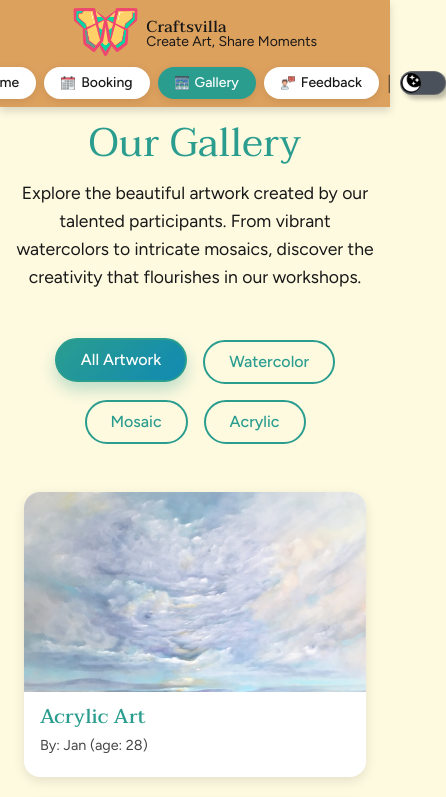
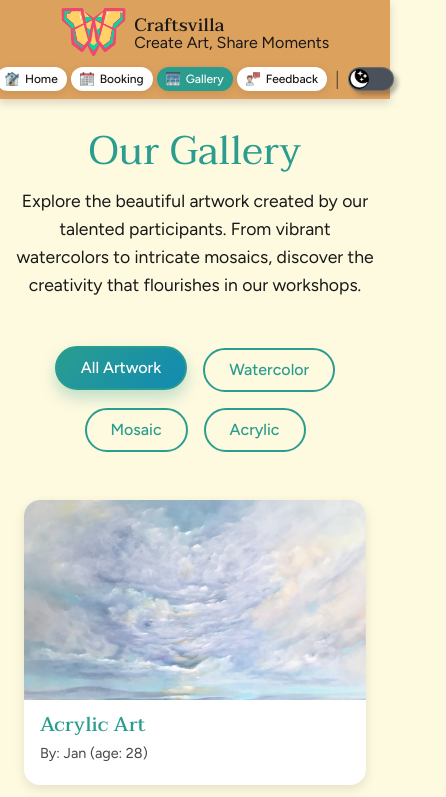
Before and after one commit to elm042025/Crafstvilla, a plain HTML site: page gallery.html in a window 390 px wide. Shown: the top 797 px of the page, 446 px wide, since content can reach past the window. Drawn offline with Linux system fonts and the light colour scheme.

Commit message:
Add dark theme support and enhance mobile responsiveness across stylesheets

```diff
--- a/booking.css
+++ b/booking.css
@@ -32,6 +32,13 @@ body {
    height: 100%;
    width: 100%;
 }
+
+/*! ----- body dark theme -----  */
+body.dark {
+   background-color: #181818;
+   color: #fefae0;
+}
+/*! ----------------------------  */
 
 /*! --- Header --- */
 header {
@@ -263,6 +270,13 @@ fieldset {
    box-shadow: 0.25rem 0.25rem 0.25rem rgba(0, 0, 0, 0.25);
    margin-bottom: 1rem;
 }
+
+/*! fieldset dark theme */
+body.dark fieldset {
+   background-color: #000000;
+   color: #fefae0;
+   border: 1px solid #2a9d8f;
+}
 legend {
    padding: 0 0.5rem;
    font-family: "Taviraj", serif;
@@ -362,31 +376,41 @@ footer {
 }
 
 @media screen and (max-width: 768px) {
+   .desktop {
+      display: none;
+   }
+   .mobile {
+      display: block;
+   }
+   .mobile {
+      width: 90%;
+      margin: 1rem auto;
+   }
+
+   /*! ---- header for mobile ----  */
    header {
       height: auto;
       flex-direction: column;
       align-items: center;
       gap: 0.5rem;
    }
+   #logo-text {
+      justify-content: space-around;
+   }
+
    #logo img {
       height: 3rem;
    }
-   #logo-text h1 {
-      font-size: 1rem;
-   }
-   #logo-text p {
-      font-size: 0.875rem;
-   }
    nav ul {
-      flex-direction: column;
-      align-items: center;
-      gap: 0.5rem;
+      gap: 0.25rem;
    }
    nav ul li a {
-      padding: 0.5rem 1rem;
-      font-size: 0.875rem;
+      padding: 0.25rem 0.5rem;
+      font-size: 0.75rem;
    }
-   main {
-      padding: 1rem;
+
+   /*! ---- main for mobile ----  */
+   main h3 {
+      font-size: 1.5rem;
    }
 }
--- a/feedback.css
+++ b/feedback.css
@@ -32,6 +32,13 @@ body {
    height: 100%;
    width: 100%;
 }
+
+/*! ----- body dark theme -----  */
+body.dark {
+   background-color: #181818;
+   color: #fefae0;
+}
+/*! ----------------------------- */
 
 /*! --- Header --- */
 header {
@@ -264,6 +271,14 @@ fieldset {
    box-shadow: 0.25rem 0.25rem 0.25rem rgba(0, 0, 0, 0.25);
    margin-bottom: 1rem;
 }
+
+/*! ----- fieldset dark theme -----  */
+body.dark fieldset {
+   background-color: #000000;
+   color: #fefae0;
+   border: 1px solid #2a9d8f;
+}
+/*! ------------------------------  */
 legend {
    padding: 0 0.5rem;
    font-family: "Taviraj", serif;
@@ -362,31 +377,40 @@ footer {
 }
 
 @media screen and (max-width: 768px) {
+   .desktop {
+      display: none;
+   }
+   .mobile {
+      display: block;
+   }
+   .mobile {
+      width: 90%;
+      margin: 1rem auto;
+   }
+
+   /*! ---- header for mobile ----  */
    header {
       height: auto;
       flex-direction: column;
       align-items: center;
       gap: 0.5rem;
    }
+   #logo-text {
+      justify-content: space-around;
+   }
+
    #logo img {
       height: 3rem;
    }
-   #logo-text h1 {
-      font-size: 1rem;
-   }
-   #logo-text p {
-      font-size: 0.875rem;
-   }
    nav ul {
-      flex-direction: column;
-      align-items: center;
-      gap: 0.5rem;
+      gap: 0.25rem;
    }
    nav ul li a {
-      padding: 0.5rem 1rem;
-      font-size: 0.875rem;
+      padding: 0.25rem 0.5rem;
+      font-size: 0.75rem;
    }
-   main {
-      padding: 1rem;
+   /*! --- main for mobile --- */
+   main h2 {
+      font-size: 1.75rem;
    }
 }
--- a/gallery.css
+++ b/gallery.css
@@ -32,6 +32,13 @@ body {
    height: 100%;
    width: 100%;
 }
+
+/*! ----- body dark theme -----  */
+body.dark {
+   background-color: #181818;
+   color: #fefae0;
+}
+/*! ------------------------------  */
 
 /*! --- Header --- */
 header {
@@ -261,6 +268,12 @@ main {
    margin: 0 auto;
    line-height: 1.6;
 }
+
+/*! ----- .gallery-header p dark theme -------  */
+body.dark .gallery-header p {
+   color: #fefae0;
+}
+/*! ------------------------------------------  */
 .filter-nav {
    display: flex;
    justify-content: center;
@@ -354,6 +367,13 @@ main {
    cursor: pointer;
 }
 
+/*! ----- .gallery-item dark theme -------  */
+body.dark .gallery-item {
+   background: #2a2a2a;
+   box-shadow: 0 4px 12px rgba(255, 255, 255, 0.1);
+}
+/*! ------------------------------------------  */
+
 .gallery-item:hover {
    transform: translateY(-8px) scale(1.02);
    box-shadow: 0 12px 24px rgba(42, 157, 143, 0.3);
@@ -387,6 +407,12 @@ main {
    line-height: 1.5;
    opacity: 0.8;
 }
+
+/*! ----- .gallery-item p dark theme -------  */
+body.dark .gallery-item p {
+   color: #fefae0;
+}
+/*! ------------------------------------------  */
 
 .gallery-item:hover h4 {
    color: #118ab2;
@@ -504,31 +530,36 @@ footer {
 }
 
 @media screen and (max-width: 768px) {
+   .desktop {
+      display: none;
+   }
+   .mobile {
+      display: block;
+   }
+   .mobile {
+      width: 90%;
+      margin: 1rem auto;
+   }
+
+   /*! ---- header for mobile ----  */
    header {
       height: auto;
       flex-direction: column;
       align-items: center;
       gap: 0.5rem;
    }
+   #logo-text {
+      justify-content: space-around;
+   }
+
    #logo img {
       height: 3rem;
    }
-   #logo-text h1 {
-      font-size: 1rem;
-   }
-   #logo-text p {
-      font-size: 0.875rem;
-   }
    nav ul {
-      flex-direction: column;
-      align-items: center;
-      gap: 0.5rem;
+      gap: 0.25rem;
    }
    nav ul li a {
-      padding: 0.5rem 1rem;
-      font-size: 0.875rem;
-   }
-   main {
-      padding: 1rem;
+      padding: 0.25rem 0.5rem;
+      font-size: 0.75rem;
    }
 }
--- a/style.css
+++ b/style.css
@@ -32,6 +32,13 @@ body {
    height: 100vh;
    width: 100vw;
 }
+
+/*! ----- body dark theme -----  */
+body.dark {
+   background-color: #181818;
+   color: #fefae0;
+}
+/*! ----------------------------  */
 
 /*! --- Header --- */
 header {
@@ -276,6 +283,11 @@ body.dark .moon-icon {
    margin-bottom: 0.75rem;
 }
 
+/*! ----- .mobile p dark theme -------  */
+body.dark .mobile p {
+   color: #fefae0;
+}
+
 .horizontal-hero-img {
    width: 95%;
    height: auto;
@@ -317,6 +329,14 @@ h3 {
    transition: all 0.3s ease;
 }
 
+/*! ----- .kit-card dark theme -------  */
+body.dark .kit-card {
+   background-color: #1e1e1e;
+   color: #fefae0;
+   box-shadow: 0.125rem 0.125rem 0.25rem rgba(60, 225, 206, 0.376);
+}
+/*! ------------------------------------------  */
+
 .kit-card:hover {
    transform: translateY(-8px) scale(1.02);
    box-shadow: 0 12px 24px rgba(60, 225, 206, 0.376);
@@ -338,6 +358,11 @@ h4 {
    color: #181818;
    align-self: flex-start;
 }
+/*! ----- .kit-card p dark theme -------  */
+body.dark .kit-card p {
+   color: #fefae0;
+}
+
 h5 {
    color: #168eab;
    font-size: 1rem;
@@ -423,23 +448,42 @@ footer {
    display: none;
 }
 
-@media screen and (max-width: 600px) {
+@media screen and (max-width: 768px) {
    .desktop {
       display: none;
    }
    .mobile {
       display: block;
    }
+   .mobile {
+      width: 90%;
+      margin: 1rem auto;
+   }
+
+   /*! ---- header for mobile ----  */
    header {
       height: auto;
       flex-direction: column;
       align-items: center;
       gap: 0.5rem;
    }
-   .mobile {
-      width: 90%;
-      margin: 1rem auto;
+   #logo-text {
+      justify-content: space-around;
    }
+
+   #logo img {
+      height: 3rem;
+   }
+   nav ul {
+      gap: 0.25rem;
+   }
+   nav ul li a {
+      padding: 0.25rem 0.5rem;
+      font-size: 0.75rem;
+   }
+
+   /*! ---- main for mobile ----  */
+
    .mobile,
    .mobile h2,
    .mobile p {
@@ -452,25 +496,6 @@ footer {
    .mobile p {
       line-height: 1.25rem;
       font-size: 1rem;
-   }
-
-   #logo img {
-      height: 3rem;
-   }
-   /* #logo-text h1 {
-      font-size: 1rem;
-   }
-   #logo-text p {
-      font-size: 0.875rem;
-   } */
-   nav ul {
-      flex-direction: column;
-      align-items: center;
-      gap: 0.5rem;
-   }
-   nav ul li a {
-      padding: 0.5rem 1rem;
-      font-size: 0.875rem;
    }
 
    .hero-images {
```
